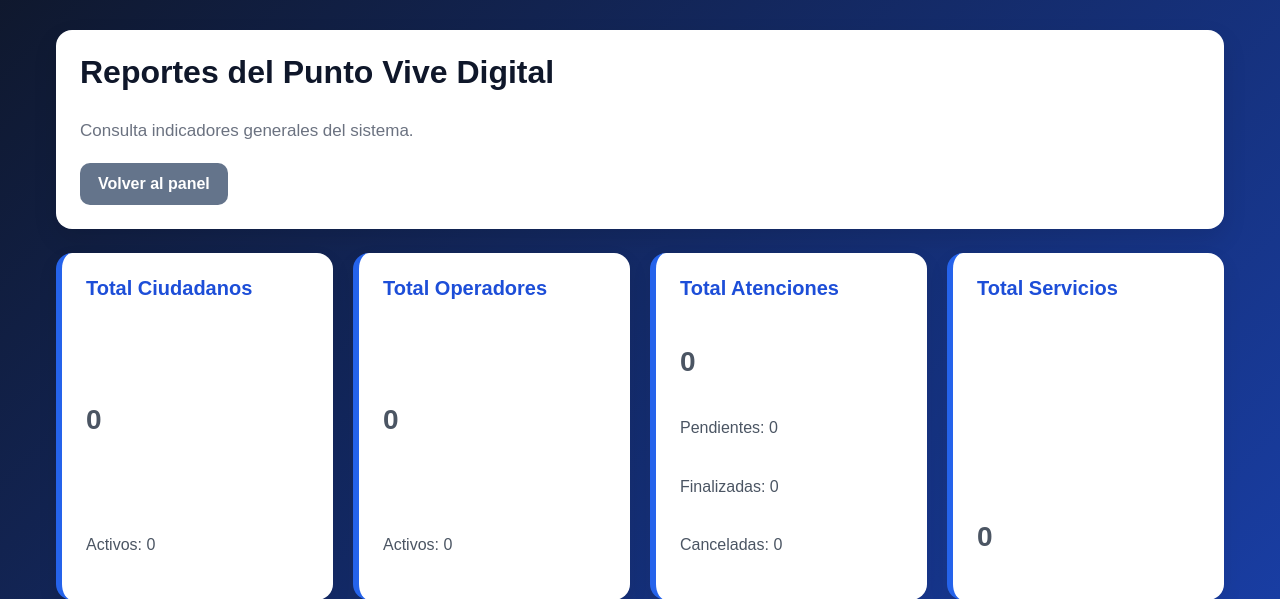
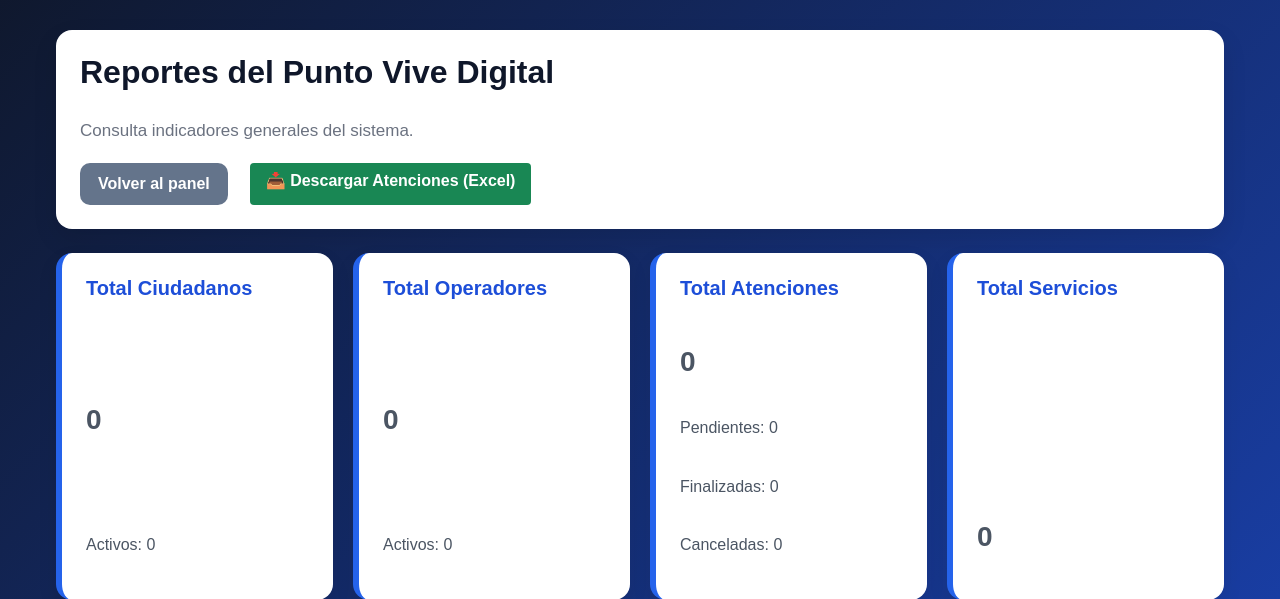
Before and after one commit to esaenzsalazar/software-puntos-vive-digital, a Django app: page /reportes/ in a window 1280 px wide. Shown: the part 60-659 px from the top of the page. Run offline with Django 5.2, Linux system fonts and the light colour scheme; a user stored in the database is signed in; data that the repository does not hold is empty.

Commit message:
Agregado botón de Excel en panel de reportes

```diff
--- a/templates/modulo_puntos/reportes.html
+++ b/templates/modulo_puntos/reportes.html
@@ -9,6 +9,9 @@
 
     <div class="actions">
         <a href="{% url 'modulo_puntos:panel_control' %}" class="btn btn-secondary">Volver al panel</a>
+        <a href="{% url 'modulo_puntos:exportar_atenciones_csv' %}" class="btn btn-success" style="background-color: #198754; color: white; padding: 8px 16px; text-decoration: none; border-radius: 4px; font-weight: bold; margin-left: 10px;">
+            📥 Descargar Atenciones (Excel)
+        </a>
     </div>
 </div>
 
```
